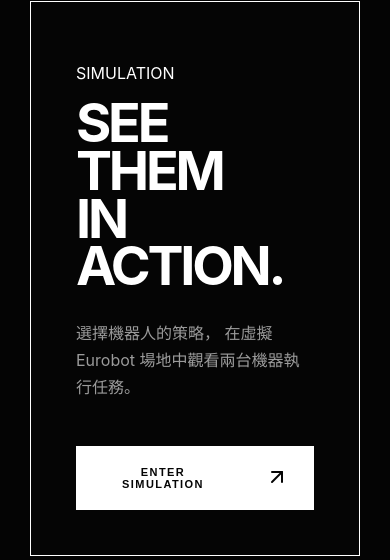
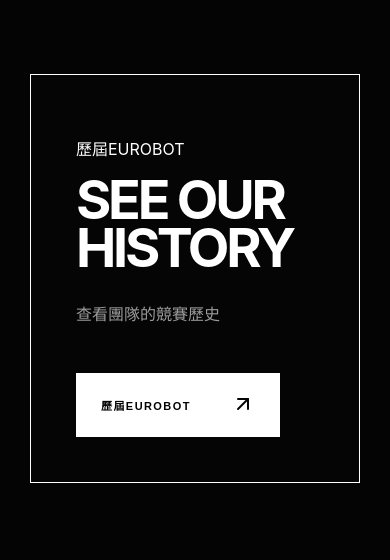
Before and after one commit to DIT-ROBOTICS/Dit_website, a Vue app in the folder frontend/: page /#hero in a window 390 px wide. Shown: the part 3712-4272 px from the top of the page. Built offline with nearby package versions, Linux system fonts and the light colour scheme; no server answers.

Commit message:
準備合作

```diff
--- a/frontend/src/components/CompetitionsSection.vue
+++ b/frontend/src/components/CompetitionsSection.vue
@@ -83,7 +83,7 @@
 <style scoped>
 .competition-wrapper {
     width: 100%;
-    background: #848484;
+    background: #3e3e3e;
     overflow: hidden;
 }
 
--- a/frontend/src/components/EurobotSection.vue
+++ b/frontend/src/components/EurobotSection.vue
@@ -146,26 +146,18 @@
                 <div class="simulation-card">
 
                     <p class="eyebrow">
-                        SIMULATION
+                        歷屆EUROBOT
                     </p>
 
                     <h2>
-                        SEE THEM
-                        <br>
-                        IN ACTION.
+                        SEE OUR HISTORY
                     </h2>
 
                     <p>
-                        選擇機器人的策略，
-                        在虛擬 Eurobot 場地中觀看兩台機器執行任務。
+                        查看團隊的競賽歷史
                     </p>
-
-                    <!--
-                        目前先只做視覺
-                        之後再接模擬系統
-                    -->
                     <button class="simulation-button">
-                        ENTER SIMULATION
+                        歷屆EUROBOT
                         <span>
                             <ArrowUpRight />
                         </span>
@@ -635,19 +627,17 @@
 .simulation-card {
     width: min(1100px, 100%);
 
-    padding:
-        clamp(45px, 7vw, 100px);
+    padding: clamp(45px, 3vw, 50px);
 
     background: rgba(5, 5, 5, 1);
-    border:
-        1px solid rgba(255, 255, 255, 1);
+    border: 1px solid rgba(255, 255, 255, 1);
 }
 
 .simulation-card h2 {
     margin: 0;
 
     font-size:
-        clamp(54px, 8vw, 120px);
+        clamp(54px, 6vw, 120px);
 
     line-height: 0.88;
 
--- a/frontend/src/components/template/RobotViewer3D.vue
+++ b/frontend/src/components/template/RobotViewer3D.vue
@@ -305,6 +305,7 @@
     border-radius:5px;
     overflow:hidden;
     cursor:grab;
+    z-index: 9999;
 }
 
 .viewer-background{
--- a/frontend/src/views/HomeView.vue
+++ b/frontend/src/views/HomeView.vue
@@ -52,8 +52,8 @@
         <div class="about-wrapper">
             <AboutSection id="team" />
             <EurobotSection id="EurobotSection" />
-            <RobotArchiveSection id="robotArchive" />
-            <CompetitionsSection id="competitions" />
+            <!-- <RobotArchiveSection id="robotArchive" /> -->
+            <!-- <CompetitionsSection id="competitions" /> -->
             <!-- <AdvisorsSection id="advisors" /> -->
             <NewAdvisorsSection id="advisors" />
             <!-- <MemberSection id="members" /> -->
```
